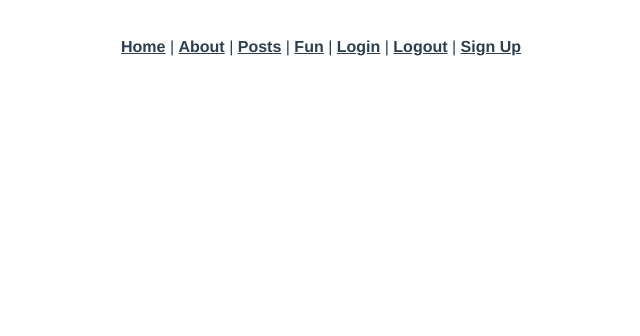
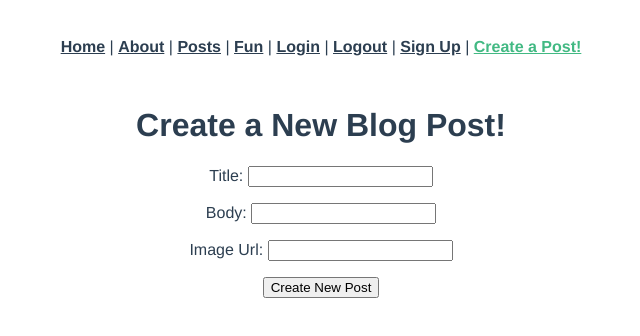
Before and after one commit to sdelorme/blog-frontend-app, a Vue app: page /posts/new in a window 1280 px wide. Shown: the top 336 px of the page, without its empty margins (319-959 px from the left). Built offline with nearby package versions, Linux system fonts and the light colour scheme.

Commit message:
adds create action and route

```diff
--- a/src/App.vue
+++ b/src/App.vue
@@ -14,6 +14,8 @@
       <router-link to="/logout">Logout</router-link>
       |
       <router-link to="/signup">Sign Up</router-link>
+      |
+      <router-link to="/posts/new">Create a Post!</router-link>
     </div>
     <router-view />
   </div>
--- a/src/router/index.js
+++ b/src/router/index.js
@@ -6,6 +6,7 @@ import Signup from "../views/Signup.vue";
 import Login from "../views/Login.vue";
 import Logout from "../views/Logout.vue";
 import Posts from "../views/PostsIndex.vue";
+import NewPost from "../views/PostsNew.vue";
 
 Vue.use(VueRouter);
 
@@ -41,6 +42,11 @@ const routes = [
     component: Posts,
   },
   {
+    path: "/posts/new",
+    name: "New Post",
+    component: NewPost,
+  },
+  {
     path: "/about",
     name: "About",
     // route level code-splitting
--- /dev/null
+++ b/src/views/PostsNew.vue
@@ -0,0 +1,54 @@
+<template>
+  <div class="home">
+    <h1>{{ message }}</h1>
+    <div>
+      <p>
+        Title:
+        <input v-model="newPostTitle" />
+      </p>
+      <p>
+        Body:
+        <input v-model="newPostBody" />
+      </p>
+      <p>
+        Image Url:
+        <input v-model="newPostImage" />
+      </p>
+      <button v-on:click="createPost"> Create New Post</button>
+    </div>
+  </div>
+</template>
+
+<style></style>
+
+<script>
+import axios from "axios";
+export default {
+  data: function () {
+    return {
+      message: "Create a New Blog Post!",
+      posts: [],
+      newPostTitle: "",
+      newPostBody: "",
+      newPostImage: "",
+    };
+  },
+  created: function () {},
+  methods: {
+    createPost: function () {
+      var params = {
+        title: this.newPostTitle,
+        body: this.newPostBody,
+        image_url: this.newPostImage,
+      };
+      axios.post("/api/posts", params).then((response) => {
+        console.log("creating post", response);
+        this.posts.push(response.data);
+        this.newPostTitle = "";
+        this.newPostBody = "";
+        this.newPostImage = "";
+      });
+    },
+  },
+};
+</script>
```
